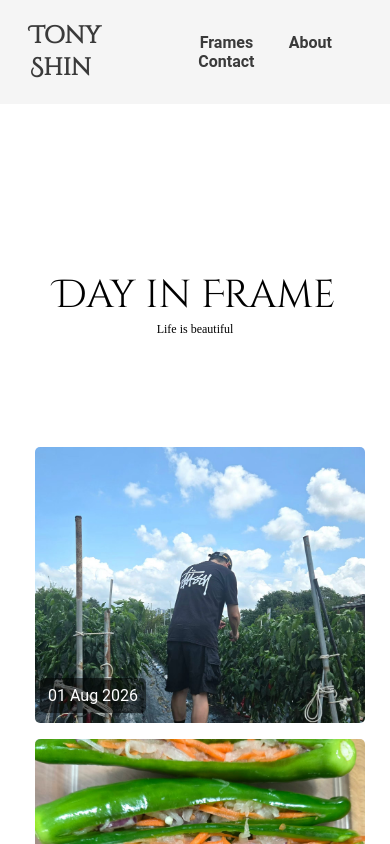
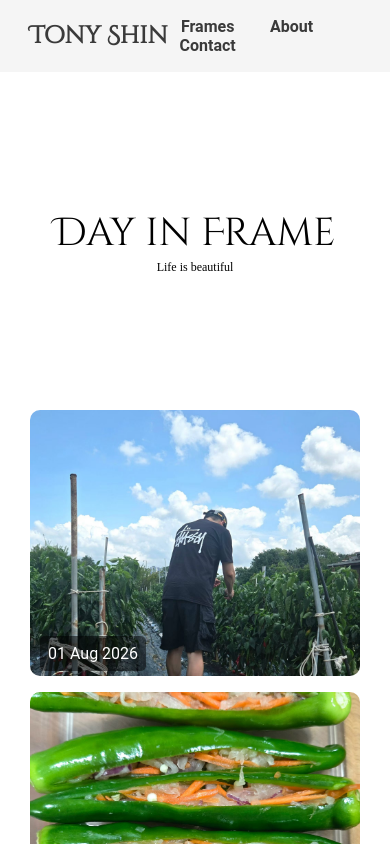
Before and after one commit to MarissaAo/tonyshin, a plain HTML site: page content/index.html in a window 390 px wide. Shown: the top 844 px of the page. Drawn offline with Linux system fonts and the light colour scheme; a web font is replaced by a local one.

Commit message:
Improve page spacing and responsive layout

```diff
--- a/css/style.css
+++ b/css/style.css
@@ -37,9 +37,13 @@
   --font-family-quote: cormorantgaramond, serif;
 }
 
+* {
+  box-sizing: border-box;
+}
+
+html,
 body {
   font-family: roboto, sans-serif;
-  box-sizing: border-box;
   margin: 0;
   padding: 0;
 }
@@ -50,21 +54,24 @@ header {
   display: flex;
   justify-content: space-between;
   align-items: center;
-  padding: 0;
+  margin: 0;
   background-color: #f5f5f5;
 }
 
-h2 {
+#title {
   font-family: "Cinzel", sans-serif;
   display: inline-block;
-  padding: 20px 30px;
+  padding: 20px 0;
   font-weight: bold;
   margin: 0;
   color: var(--text-color);
+  white-space: nowrap;
+  margin-left: 30px;
 }
 
 nav {
-  padding: 20px 30px;
+  padding: 0;
+  margin-right: 30px;
 }
 
 ul {
@@ -94,7 +101,7 @@ ul {
   text-shadow: 0px 5px 5px rgba(0, 0, 0, 0.2);
   text-transform: uppercase;
 }
-/* #endregion */
+/* #endregion header*/
 
 /* #region hero section */
 .hero {
@@ -113,7 +120,6 @@ ul {
   font-weight: 400;
   text-align: center;
   margin: 0;
-  margin-top: 60px;
 }
 
 .hero p {
@@ -140,7 +146,6 @@ ul {
   object-fit: cover;
   border-radius: 10px;
   transition: opacity 0.3s ease;
-  padding: 5px;
   aspect-ratio: 4 / 3;
   overflow: hidden;
 }
@@ -212,7 +217,7 @@ ul {
   align-items: center;
   width: 100%;
   min-height: clamp(500px, 10vh, 600px);
-  padding: 0 10px;
+  padding: 0;
   position: relative;
 }
 
```
